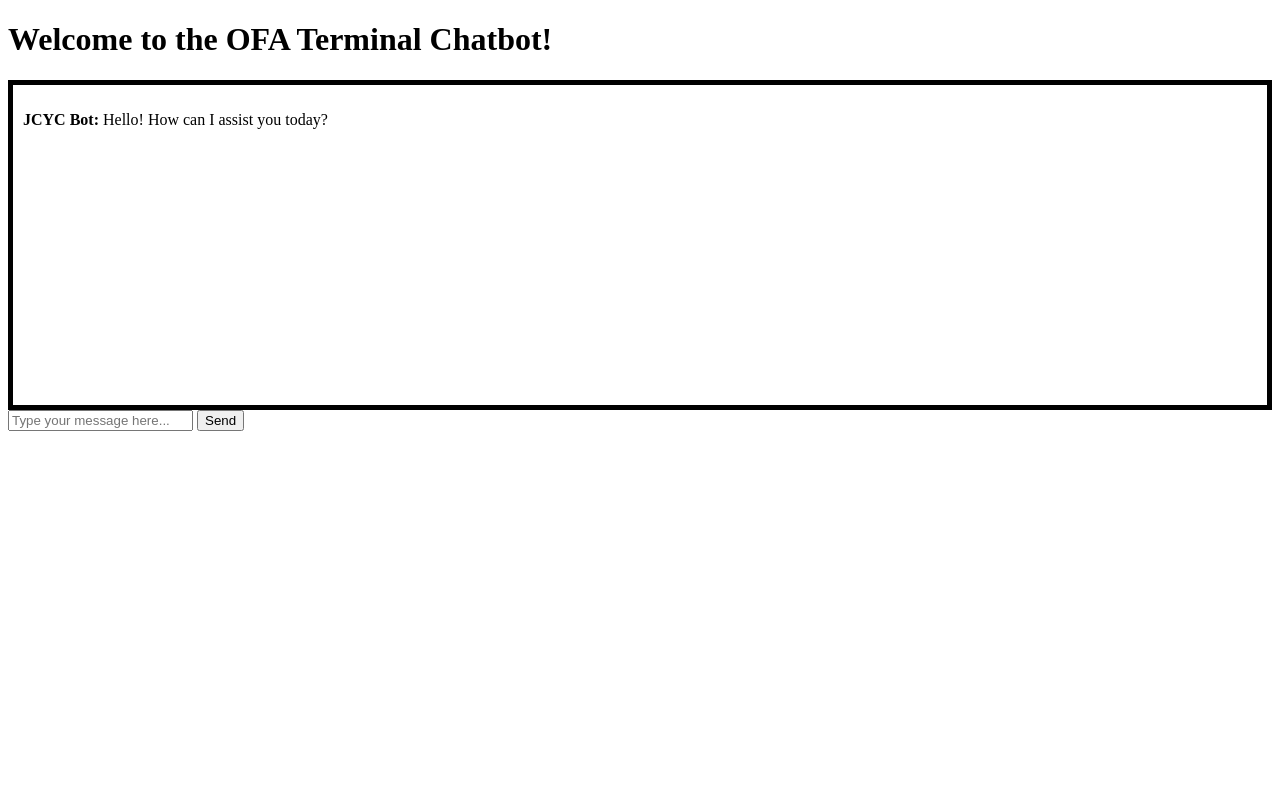
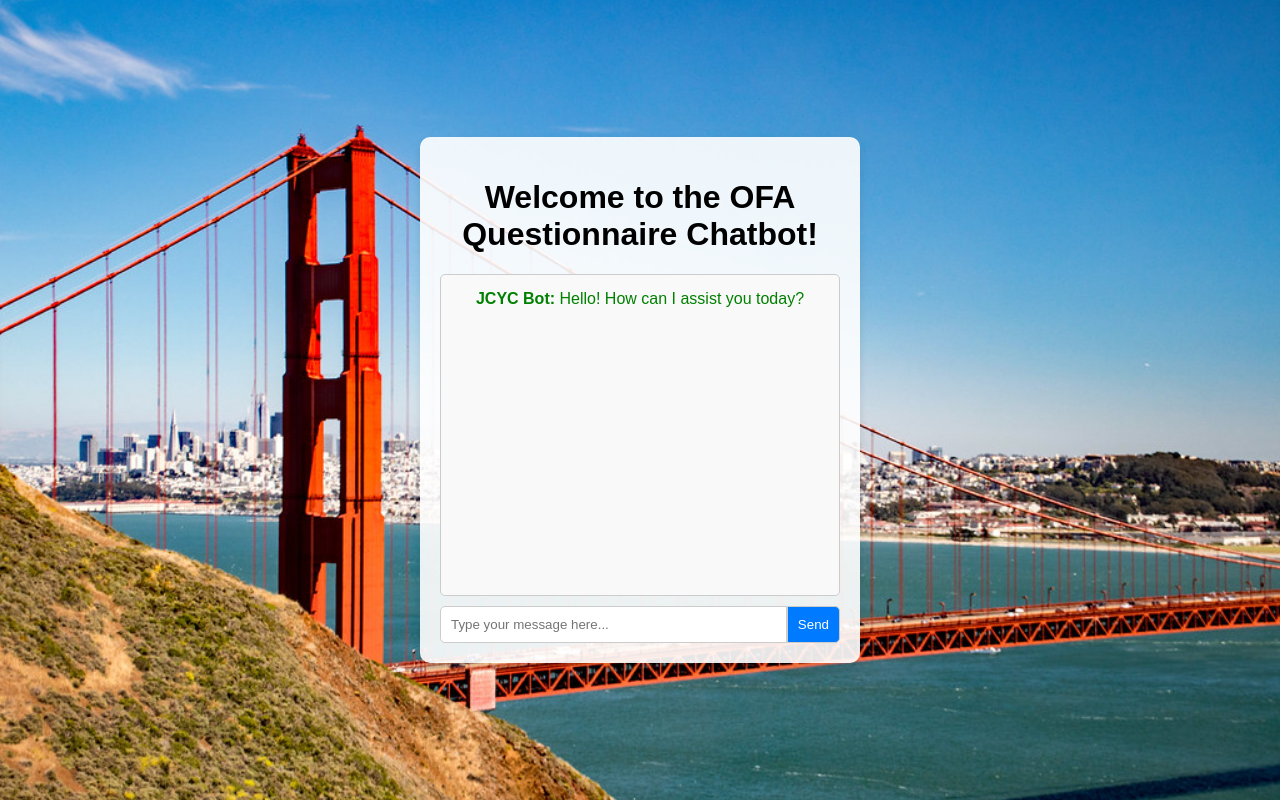
Before and after one commit to xusamson8/JCYC-Project, a Flask app: page / in a window 1280 px wide. Run offline with Flask 3, Linux system fonts and the light colour scheme.

Commit message:
initial style commits

```diff
--- /dev/null
+++ b/app_v2/static/styles.css
@@ -0,0 +1,80 @@
+body {
+    font-family: Arial, sans-serif;
+    background-image: url('{{ url_for('static', filename='static/background.jpg') }}');
+    background-size: cover;
+    background-position: center;
+    display: flex;
+    justify-content: center;
+    align-items: center;
+    height: 100vh;
+    margin: 0;
+    position: relative;
+}
+
+.overlay {
+    position: absolute;
+    top: 0;
+    left: 0;
+    width: 100%;
+    height: 100%;
+    background: rgba(255, 255, 255, 0.05); /* further adjust opacity */
+    z-index: 1;
+}
+
+.chat-container {
+    position: relative;
+    z-index: 2;
+    background: rgba(255, 255, 255, 0.9);
+    border-radius: 10px;
+    width: 400px;
+    padding: 20px;
+    box-shadow: 0 4px 8px rgba(0, 0, 0, 0.1);
+    text-align: center;
+}
+
+#chatbox {
+    border: 1px solid #ccc;
+    padding: 10px;
+    height: 300px;
+    overflow-y: scroll;
+    background-color: #f9f9f9;
+    border-radius: 5px;
+    margin-bottom: 10px;
+}
+
+.message {
+    margin: 5px 0;
+}
+
+.user-message {
+    color: blue;
+}
+
+.bot-message {
+    color: green;
+}
+
+.input-container {
+    display: flex;
+}
+
+#userMessage {
+    flex: 1;
+    padding: 10px;
+    border: 1px solid #ccc;
+    border-radius: 5px 0 0 5px;
+    outline: none;
+}
+
+button {
+    padding: 10px;
+    border: 1px solid #ccc;
+    background-color: #007bff;
+    color: white;
+    border-radius: 0 5px 5px 0;
+    cursor: pointer;
+}
+
+button:hover {
+    background-color: #0056b3;
+}
--- a/app_v2/templates/index.html
+++ b/app_v2/templates/index.html
@@ -3,7 +3,21 @@
 <head>
     <meta charset="UTF-8">
     <meta name="viewport" content="width=device-width, initial-scale=1.0">
-    <title>OFA Terminal Chatbot</title>
+    <link rel="stylesheet" href="{{ url_for('static', filename='styles.css') }}">
+    <title>OFA Questionnaire Chatbot</title>
+    <style>
+        body {
+            font-family: Arial, sans-serif;
+            background-image: url('{{ url_for('static', filename='background.jpg') }}'); /* Add a background image here */
+            background-size: cover;
+            display: flex;
+            justify-content: center;
+            align-items: center;
+            height: 100vh;
+            margin: 0;
+        }
+
+    </style>
     <script>
         async function sendMessage() {
             const userMessage = document.getElementById("userMessage").value;
@@ -15,17 +29,24 @@
                 body: JSON.stringify({ message: userMessage })
             });
             const data = await response.json();
-            document.getElementById("chatbox").innerHTML += "<b>You:</b> " + userMessage + "<br><b>JCYC Bot:</b> " + data.response + "<br><br>";
+            const chatbox = document.getElementById("chatbox");
+            chatbox.innerHTML += "<div class='message user-message'><b>You:</b> " + userMessage + "</div>";
+            chatbox.innerHTML += "<div class='message bot-message'><b>JCYC Bot:</b> " + data.response + "</div>";
+            chatbox.scrollTop = chatbox.scrollHeight;
             document.getElementById("userMessage").value = '';
         }
     </script>
 </head>
 <body>
-    <h1>Welcome to the OFA Terminal Chatbot!</h1>
-    <div id="chatbox" style="border: 5px solid black; padding: 10px; height: 300px; overflow-y: scroll;">
-        <p><b>JCYC Bot:</b> Hello! How can I assist you today?</p>
+    <div class="chat-container">
+        <h1>Welcome to the OFA Questionnaire Chatbot!</h1>
+        <div id="chatbox">
+            <div class="message bot-message"><b>JCYC Bot:</b> Hello! How can I assist you today?</div>
+        </div>
+        <div class="input-container">
+            <input type="text" id="userMessage" placeholder="Type your message here..." onkeydown="if(event.key === 'Enter') sendMessage()">
+            <button onclick="sendMessage()">Send</button>
+        </div>
     </div>
-    <input type="text" id="userMessage" placeholder="Type your message here..." onkeydown="if(event.key === 'Enter') sendMessage()">
-    <button onclick="sendMessage()">Send</button>
 </body>
 </html>
```
Also changed, not shown: app_v2/static/background.jpg (added), app_v2/static/logo.jpg (added).
